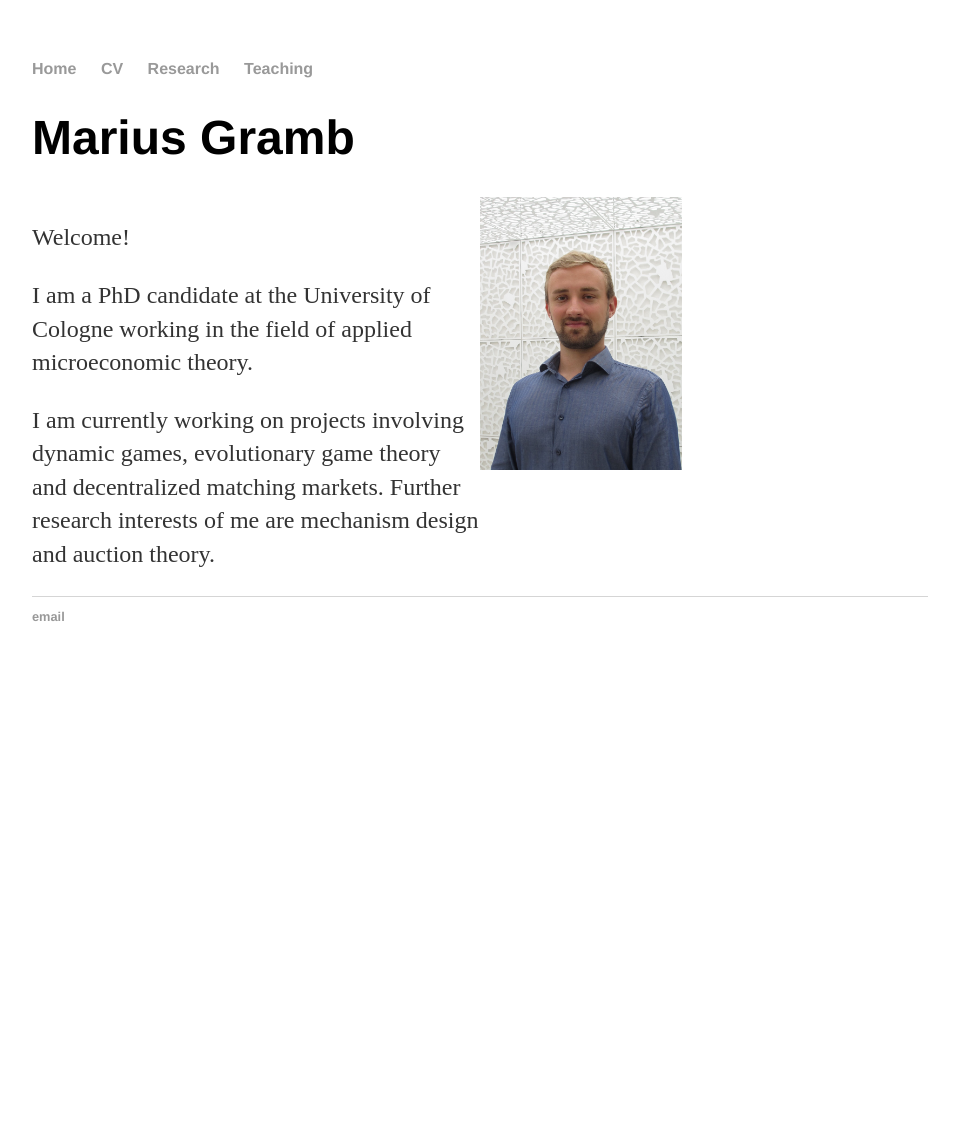
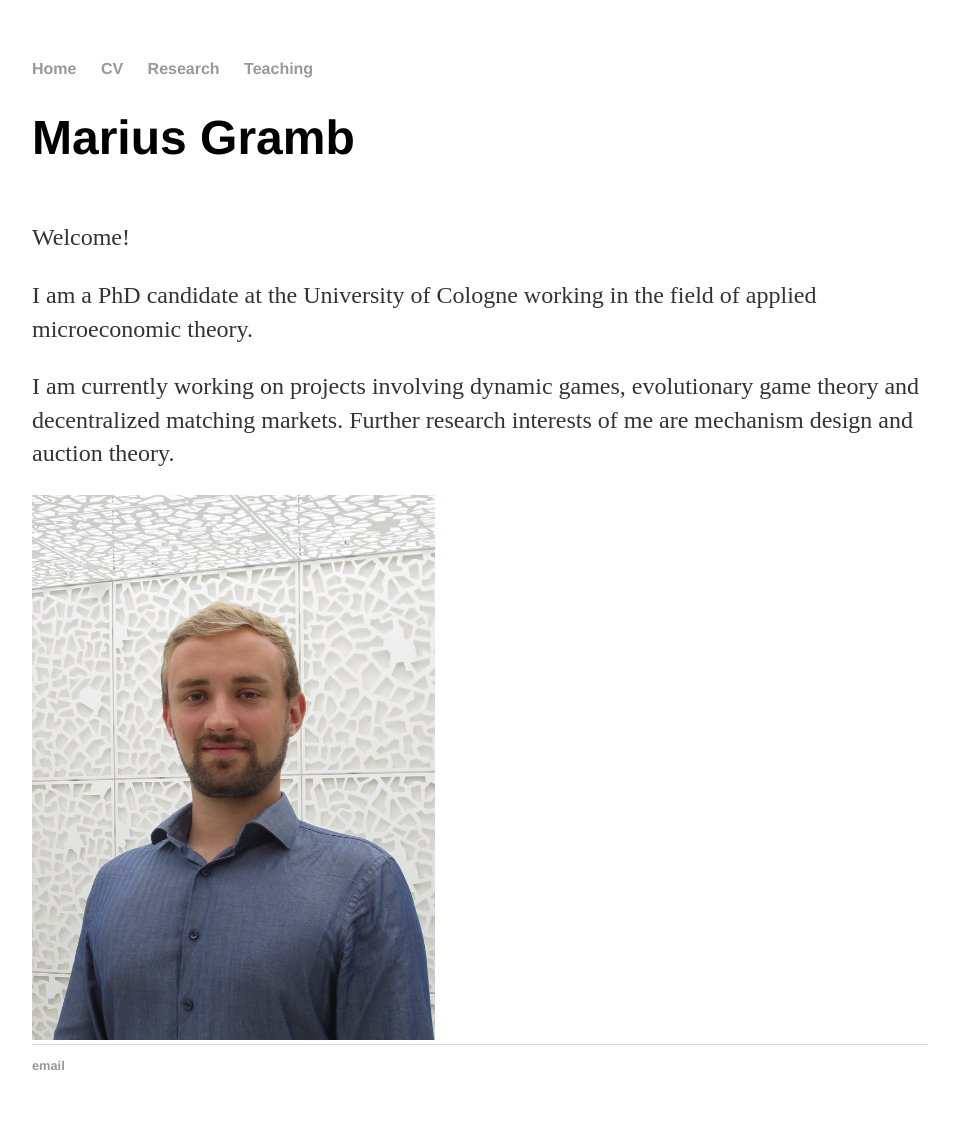
Before and after one commit to mariusgramb/mariusgramb.github.io, a Jekyll site: the page built from index.html, in a window 1280 px wide. Shown: the whole page, without its empty margins (160-1119 px from the left). Built offline with Jekyll 4.4.1, drawn with Linux system fonts in a browser that asks for light colours; before the commit the page ends 900 px from its top, so only the background shows below that.

Commit message:
Update home.css

```diff
--- a/css/home.css
+++ b/css/home.css
@@ -44,7 +44,14 @@
 
 .column {
   float: left;
-  width: 50%;
+}
+
+.left {
+  width: 70%;
+}
+
+.right {
+  width: 30%;
 }
 
 /* Clear floats after the columns */
```
